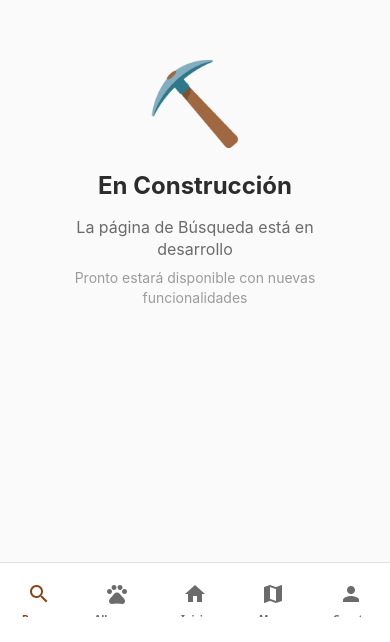
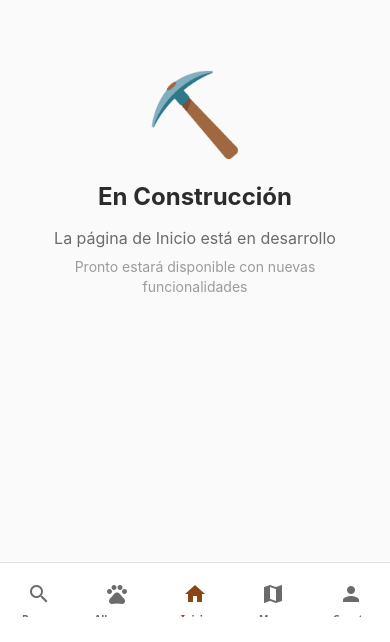
Before and after one commit to DaleneyRuben/huellitapps, a React Native app: screen / in a window 390 px wide. Shown: the part 202-844 px from the top of the page. Built offline with nearby package versions, Linux system fonts and the light colour scheme.

Commit message:
set Inicio as default page when app loads

```diff
--- a/App.js
+++ b/App.js
@@ -18,6 +18,7 @@ export default function App() {
   return (
     <NavigationContainer>
       <Tab.Navigator
+        initialRouteName="Inicio"
         screenOptions={{
           headerShown: false,
           tabBarStyle: {
@@ -67,7 +68,6 @@ export default function App() {
             ),
           }}
         />
-
         <Tab.Screen
           name="Mapa"
           component={MapScreen}
```
